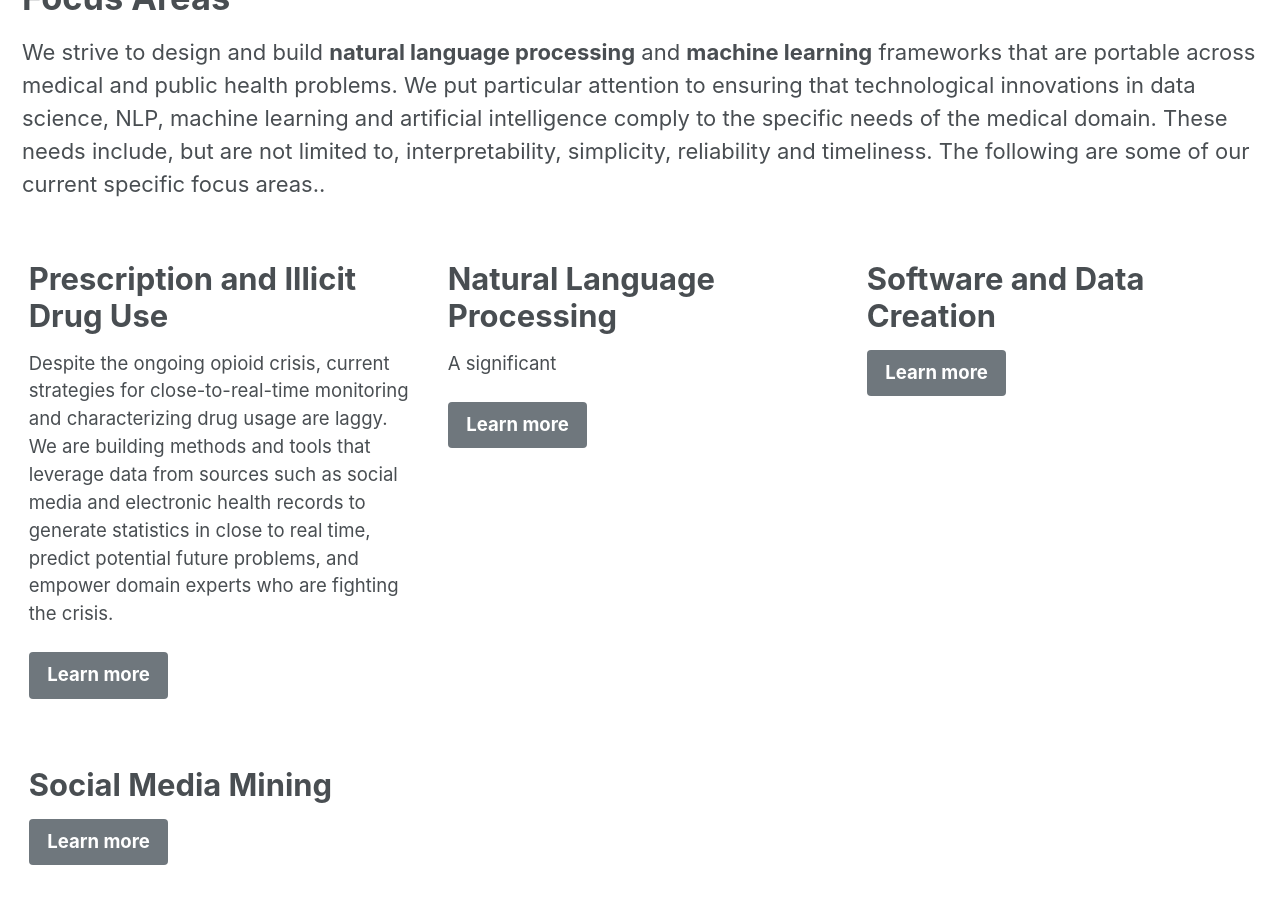
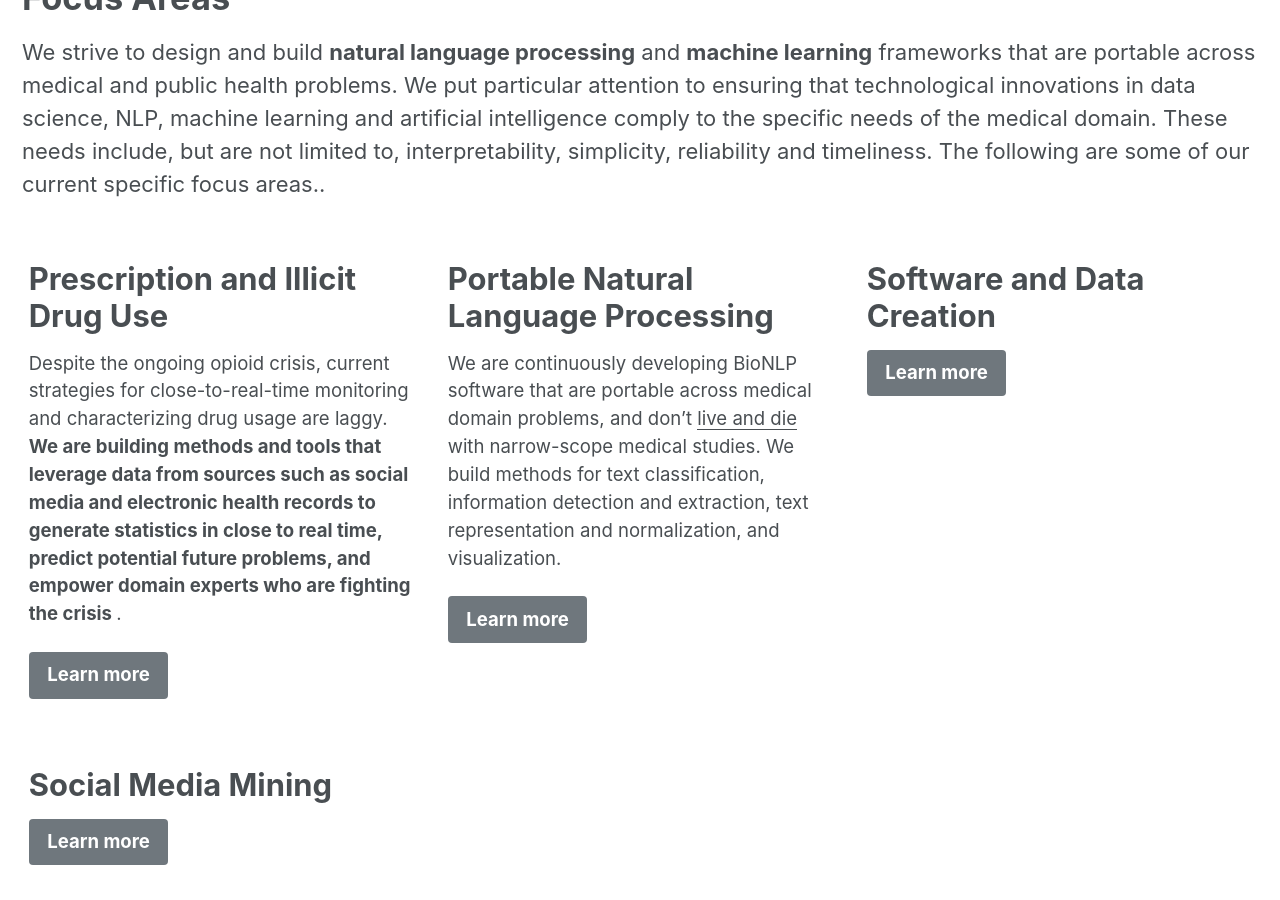
Before and after one commit to sarkerlab/Website, a Jekyll site: the page built from index.md, in a window 1280 px wide and 900 px high, scrolled down 1029 px. Built offline with Jekyll 4.4.1, drawn with Linux system fonts in a browser that asks for light colours; cached includes are drawn as plain includes; nearby versions of some CDN libraries.

Commit message:
Update index.md

```diff
--- a/index.md
+++ b/index.md
@@ -28,14 +28,14 @@
   - #image_path: /assets/images/mm-customizable-feature.png
     alt: "customizable"
     title: "Prescription and Illicit Drug Use"
-    excerpt: "Despite the ongoing opioid crisis, current strategies for close-to-real-time monitoring and characterizing drug usage are laggy. We are building methods and tools that leverage data from sources such as social media and electronic health records to generate statistics in close to real time, predict potential future problems, and empower domain experts who are fighting the crisis."
+    excerpt: "Despite the ongoing opioid crisis, current strategies for close-to-real-time monitoring and characterizing drug usage are laggy. <b>We are building methods and tools that leverage data from sources such as social media and electronic health records to generate statistics in close to real time, predict potential future problems, and empower domain experts who are fighting the crisis </b>."
     url: ""
     btn_class: "btn--primary"
     btn_label: "Learn more"
   - #image_path: /assets/images/mm-customizable-feature.png
     alt: "customizable"
-    title: "Natural Language Processing"
-    excerpt: "A significant"
+    title: "Portable Natural Language Processing"
+    excerpt: "We are continuously developing BioNLP software that are portable across medical domain problems, and don't <u>live and die</u> with narrow-scope medical studies. We  build methods for text classification, information detection and extraction, text representation and normalization, and visualization."
     url: ""
     btn_class: "btn--primary"
     btn_label: "Learn more"
```
